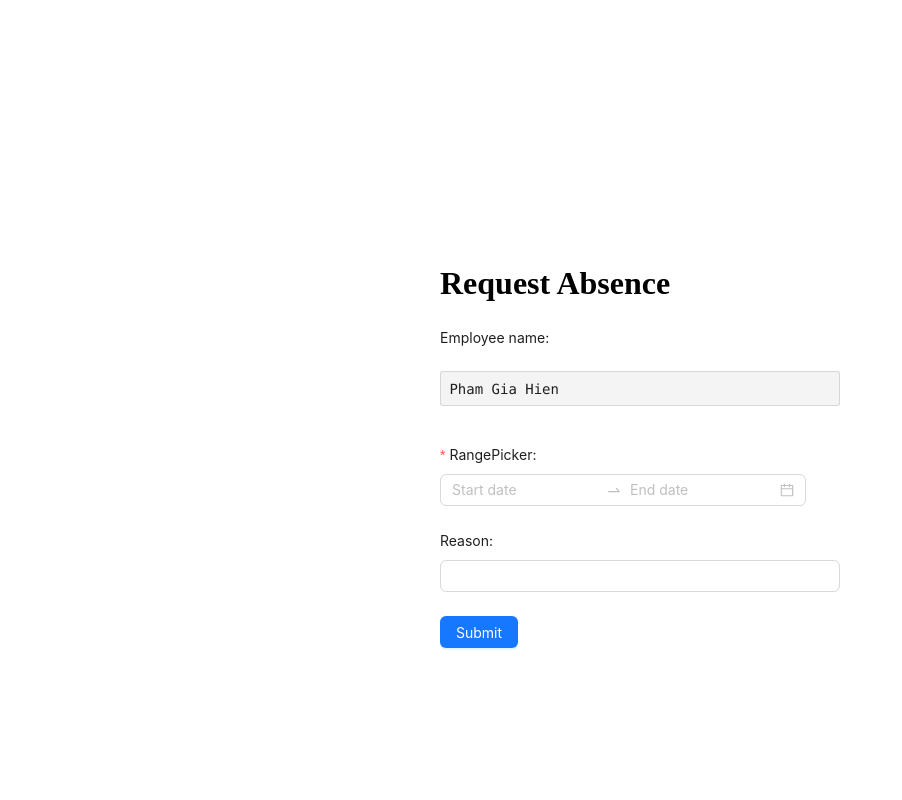
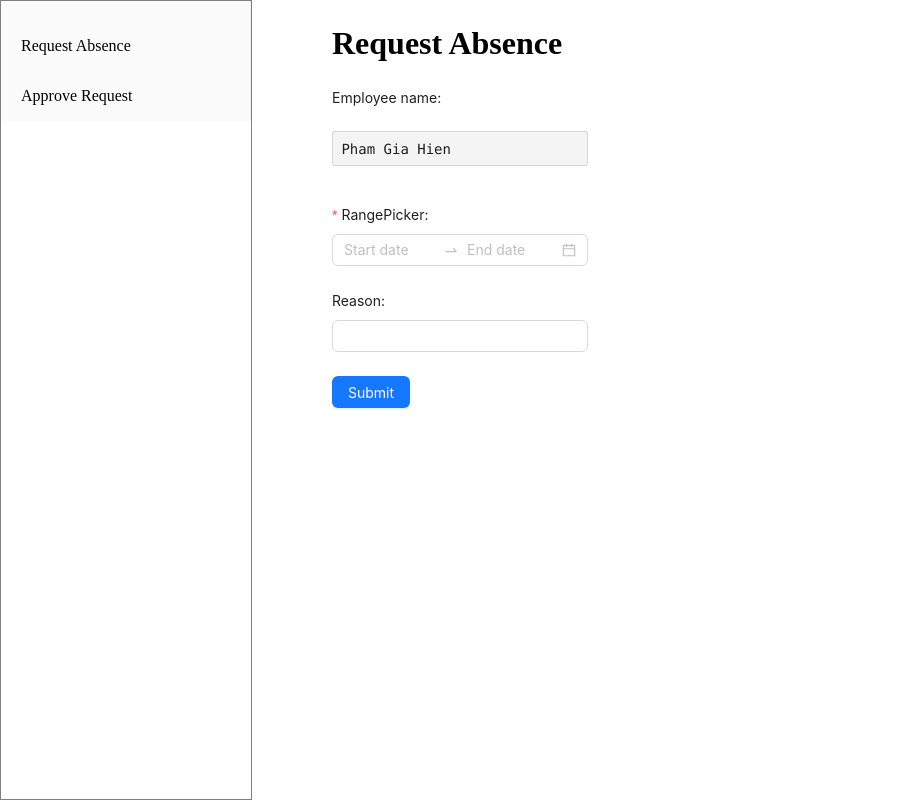
Before and after one commit to ldliem21101998/camunda_demo_v1, a React (Create React App) app in the folder client/: page /user in a window 1280 px wide. Shown: the whole page, without its empty margins (0-902 px from the left). Built offline with nearby package versions, Linux system fonts and the light colour scheme.

Commit message:
update SideBar

```diff
--- a/client/package.json
+++ b/client/package.json
@@ -10,6 +10,7 @@
     "axios": "^1.5.0",
     "react": "^18.2.0",
     "react-dom": "^18.2.0",
+    "react-pro-sidebar": "^1.1.0-alpha.1",
     "react-router": "^6.16.0",
     "react-router-dom": "^6.16.0",
     "react-scripts": "5.0.1",
--- a/client/src/App.js
+++ b/client/src/App.js
@@ -1,16 +1,15 @@
 import "./App.css";
 import { BrowserRouter as Router, Routes, Route } from "react-router-dom";
 import { LoginPage, AdminPage, UserPage } from "./pages";
+import SideBar from "./components/SideBar";
 
 function App() {
   return (
-    <Router>
-      <Routes>
-        <Route path="/" element={<LoginPage />} />
-        <Route path="/user" element={<UserPage />} />
-        <Route path="/admin" element={<AdminPage />} />
-      </Routes>
-    </Router>
+    <Routes>
+      <Route path="/" element={<LoginPage />} />
+      <Route path="/user" element={<UserPage />} />
+      <Route path="/admin" element={<AdminPage />} />
+    </Routes>
   );
 }
 
--- /dev/null
+++ b/client/src/components/SideBar.js
@@ -0,0 +1,17 @@
+import { Link } from "react-router-dom";
+import { Sidebar, Menu, MenuItem } from "react-pro-sidebar";
+
+const SideBar = () => {
+  return (
+    <div style={{ height: "100%", border: "1px solid gray" }}>
+      <Sidebar>
+        <Menu style={{ paddingTop: "20px" }}>
+          <MenuItem component={<Link to="/user" />}>Request Absence</MenuItem>
+          <MenuItem component={<Link to="/admin" />}>Approve Request</MenuItem>
+        </Menu>
+      </Sidebar>
+    </div>
+  );
+};
+
+export default SideBar;
--- a/client/src/pages/Admin/Admin.js
+++ b/client/src/pages/Admin/Admin.js
@@ -1,6 +1,10 @@
 import React, { useEffect, useState } from "react";
-import { getUnApprovalRequest, handleApprovalRequest } from "../../services/absenceRequest";
-import { Space, Table, Tag } from "antd";
+import {
+  getUnApprovalRequest,
+  handleApprovalRequest,
+} from "../../services/absenceRequest";
+import { Space, Table } from "antd";
+import SideBar from "../../components/SideBar";
 
 const Admin = () => {
   const [dataSource, setDataSource] = useState([]);
@@ -28,8 +32,20 @@ const Admin = () => {
         console.log(record);
         return (
           <Space size="middle">
-            <a onClick={() => approveRequest({id: record.id, approvalStatus: "approved"})}>Approve</a>
-            <a onClick={() => approveRequest({id: record.id, approvalStatus: "rejected"})}>Reject</a>
+            <a
+              onClick={() =>
+                approveRequest({ id: record.id, approvalStatus: "approved" })
+              }
+            >
+              Approve
+            </a>
+            <a
+              onClick={() =>
+                approveRequest({ id: record.id, approvalStatus: "rejected" })
+              }
+            >
+              Reject
+            </a>
           </Space>
         );
       },
@@ -41,26 +57,32 @@ const Admin = () => {
       console.log(response.data.data.tasks);
       setDataSource(response.data.data.tasks);
     });
-  }
+  };
 
   useEffect(() => {
-    handleGetUnapprovalRequest()
+    handleGetUnapprovalRequest();
   }, []);
 
   const approveRequest = (approvalStatus) => {
-    handleApprovalRequest(approvalStatus)
-    handleGetUnapprovalRequest()
-  }
+    handleApprovalRequest(approvalStatus);
+    handleGetUnapprovalRequest();
+  };
 
   return (
     <div
-    // style={{
-    //   width: "150vh",
-    //   height: "50vh",
-    //   margin: "auto",
-    //   paddingTop: "30vh",
-    // }}
+      style={{
+        height: "100vh",
+        display: "flex",
+      }}
     >
+      <SideBar />
+      <div
+        style={{
+          marginLeft: "10vh",
+          width: "140vh",
+        }}
+      >
+        <h1 style={{ padding: "25px 0px" }}>Approve Request</h1>
         <Table
           style={{ border: "1px solid #ccc" }}
           columns={columns}
@@ -74,6 +96,7 @@ const Admin = () => {
           })}
         />
       </div>
+    </div>
   );
 };
 
--- a/client/src/pages/User/User.js
+++ b/client/src/pages/User/User.js
@@ -1,17 +1,24 @@
 import React from "react";
 import FormField from "../../components/Form";
+import SideBar from "../../components/SideBar";
 const User = () => {
   return (
     <div
       style={{
-        height: "10vh",
-        width: "50vh",
-        margin: "auto",
-        paddingTop: "30vh",
+        height: "100vh",
+        display: "flex",
       }}
     >
-      <h1 style={{ padding: "25px 0px" }}>Request Absence</h1>
-      <FormField />
+      <SideBar />
+      <div
+        style={{
+          width: "20%",
+          marginLeft: "10vh",
+        }}
+      >
+        <h1 style={{ padding: "25px 0px" }}>Request Absence</h1>
+        <FormField />
+      </div>
     </div>
   );
 };
```
Also changed, not shown: client/src/index.js (+7 -6 lines), 1 other file (tests, documents, lock files or other folders). Lines whose indentation alone changed are shown as unchanged.
